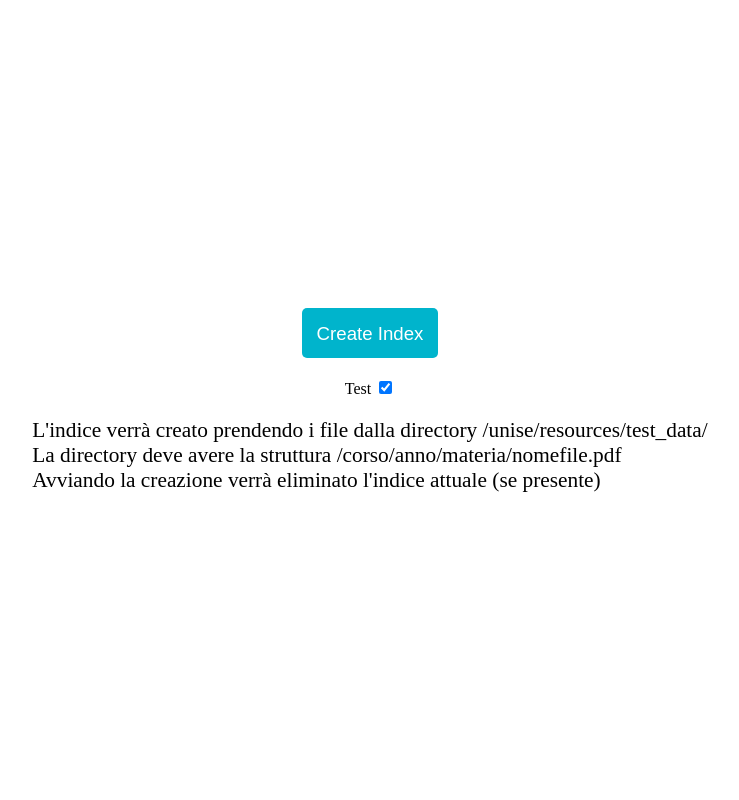
After one commit to PanzaResce/UNIse, a Flask app: page /create in a window 1280 px wide. The commit adds this page. Shown: the whole page, without its empty margins (270-1009 px from the left). Run offline with Flask 2, Linux system fonts and the light colour scheme; parts of the project's set-up code (start-up, migrations or seed data) failed here and were passed over.

Commit message:
Added create page
Fixed directory naming in indexbuilder

```diff
--- a/unise/routes.py
+++ b/unise/routes.py
@@ -1,5 +1,7 @@
 import os
+import time
 from unise import app
+from unise.indexbuilder import IndexBuilder
 from unise.searcher import searcher
 from flask import render_template, jsonify, request, send_from_directory
 import webbrowser
@@ -22,9 +24,10 @@ def index():
 def process():
     keyword = request.form['keyword']
     sort = request.form['sort']
+    limit = int(request.form['limit']) if request.form['limit'] != "" else 10
 
     mysearcher = searcher()
-    res = mysearcher.search(keyword, "content", "subject", "year", sort_term=sort)
+    res = mysearcher.search(keyword, "content", "subject", "year", sort_term=sort, hit_count=limit)
 
     return jsonify(res)
 
@@ -32,6 +35,26 @@ def process():
 @app.route('/visual', methods=['POST'])
 def visualize_pdf():
     path = request.form['path']
-    filepath = os.getcwd().replace("\\", "/") + "/unise" + path.replace(".", "", 1)
+    filepath = os.getcwd().replace("\\", "/") + path.replace(".", "", 1)
     webbrowser.open_new(filepath)
-    return ""
+    return filepath
+
+
+@app.route('/create')
+def create_page():
+    return render_template('create.html')
+
+
+@app.route('/build', methods=['POST'])
+def build_index():
+    if request.form['test'] == "test_data":
+        test = True
+    else:
+        test = False
+
+    try:
+        builder = IndexBuilder()
+        builder.create(test=test)
+        return "200"
+    except:
+        return "error"
--- a/unise/static/js/main.js
+++ b/unise/static/js/main.js
@@ -14,7 +14,8 @@ $("#search_button").on("click", function(){
     $.ajax({
         data : {
             keyword: $("#keyword").val(),
-            sort: $('input[name="sort"]:checked').val()
+            sort: $('input[name="sort"]:checked').val(),
+            limit: $("#limit").val(),
         },
         type : 'POST',
         url : '/search'
--- /dev/null
+++ b/unise/templates/create.html
@@ -0,0 +1,125 @@
+<html>
+    <head>
+        <title>UNIse</title>
+        <script src="https://ajax.googleapis.com/ajax/libs/jquery/3.5.1/jquery.min.js"></script>
+        <style>
+            body{
+                margin: 0;
+                padding: 0;
+            }
+
+            .container {
+                display: flex;
+                flex-direction: column;
+                justify-content: center;
+                align-items: center;
+                height: 100vh;
+            }
+
+                .container p {
+                    font-size: 16pt;
+                    margin: 0;
+                }
+
+                .container label {
+                    margin: 20px 0;
+                    cursor: pointer;
+                }
+
+            #create {
+                height: 50px;
+                border: none;
+                font-size: 14pt;
+                border-radius: 5px;
+                padding: 15px;
+                background-color: #00B4CC;
+                color: white;
+            }
+
+            #create:hover {
+                background-color: lightblue;
+                cursor: pointer;
+            }
+
+            #load {
+                position: fixed;
+                display: none;
+                width: 100vw;
+                height: 100vh;
+                flex-direction: column;
+                justify-content: center;
+                align-items: center;
+                background-color: #eee;
+                opacity: 0.8;
+            }
+
+                #load img {
+                    width: 35vw;
+                }
+
+                #load p {
+                    font-size: 22pt;
+                    opacity: 1;
+                }
+
+                #error {
+                    display: none;
+                    color: red;
+                }
+
+        </style>
+    </head>
+
+    <body>
+        <div id="load">
+            <img src="{{ url_for('static',filename='img/loading.gif') }}">
+            <p>The process may take a few minutes, wait while loading</p>
+            <p id="error">There was an error, the index has not been created, reload the page and try again</p>
+        </div>
+
+        <div class="container">
+            <input id="create" type="button" value="Create Index">
+            <label>Test
+              <input id="check" type="checkbox" checked="checked">
+            </label>
+            <p> L'indice verrà creato prendendo i file dalla directory /unise/resources/<span id="dir">test_data</span>/ <br>
+                La directory deve avere la struttura /corso/anno/materia/nomefile.pdf<br>
+                Avviando la creazione verrà eliminato l'indice attuale (se presente)
+            </p>
+        </div>
+    </body>
+
+    <script type="application/javascript">
+        $("#check").on("click", function() {
+            if($("#check").is(':checked'))
+                $("#dir").text("test_data");
+            else
+                $("#dir").text("data");
+        });
+
+        $("#create").on("click", function (){
+
+            $("#load").css("display", " flex");
+
+            $.ajax({
+                data : {
+                    test: $("#dir").text(),
+                },
+                type : 'POST',
+                url : '/build',
+
+            })
+
+            .done(function(data) {
+                console.log(data)
+                if(data == "200") {
+                    $("#load").css("display", " none");
+                } else if (data == "error") {
+                    $("#load img").hide();
+                    $("#load p").hide();
+                    $("#error").show();
+                }
+            });
+        });
+    </script>
+</html>
--- a/unise/templates/index.html
+++ b/unise/templates/index.html
@@ -11,12 +11,16 @@
 
             <div class="search_bar">
 
-                <div style="width: 25vw" class="search">
+                <div style="width: 25vw" class="search search_input">
                     <input id="keyword" type="text" class="searchTerm" placeholder="What are you looking for?">
+                    <input id="limit" type="number" class="searchTerm" placeholder="Enter max hit count (default: 10)">
                 </div>
+
                 <div class="search">
                     <p style="font-size: 14pt; color: #00B4CC">You can search for general keywords, by subject (analisi, algebra, ...) or by year (1, 2, 3, ...)</p>
                 </div>
+
+
 
                 <div class="search sortby">
                     <h3 id="sortby">Sort by:</h3>
--- a/unise/unise.py
+++ b/unise/unise.py
@@ -7,11 +7,9 @@ class UNIse:
     @staticmethod
     def run(mode = "batch"):
         print("UNIse running...")
-        builder = IndexBuilder()
+        #builder = IndexBuilder()
         #builder.create(test=True)
 
         mysearcher = searcher()
         res = mysearcher.search("fisica", "content", "subject", "year", sort_term="")
-
-
         print(res)
```
Also changed, not shown: unise/indexbuilder.py (+3 -6 lines), unise/searcher.py (+10 -7 lines), unise/static/css/main.css (+10 -0 lines), unise/static/img/loading.gif (added).
